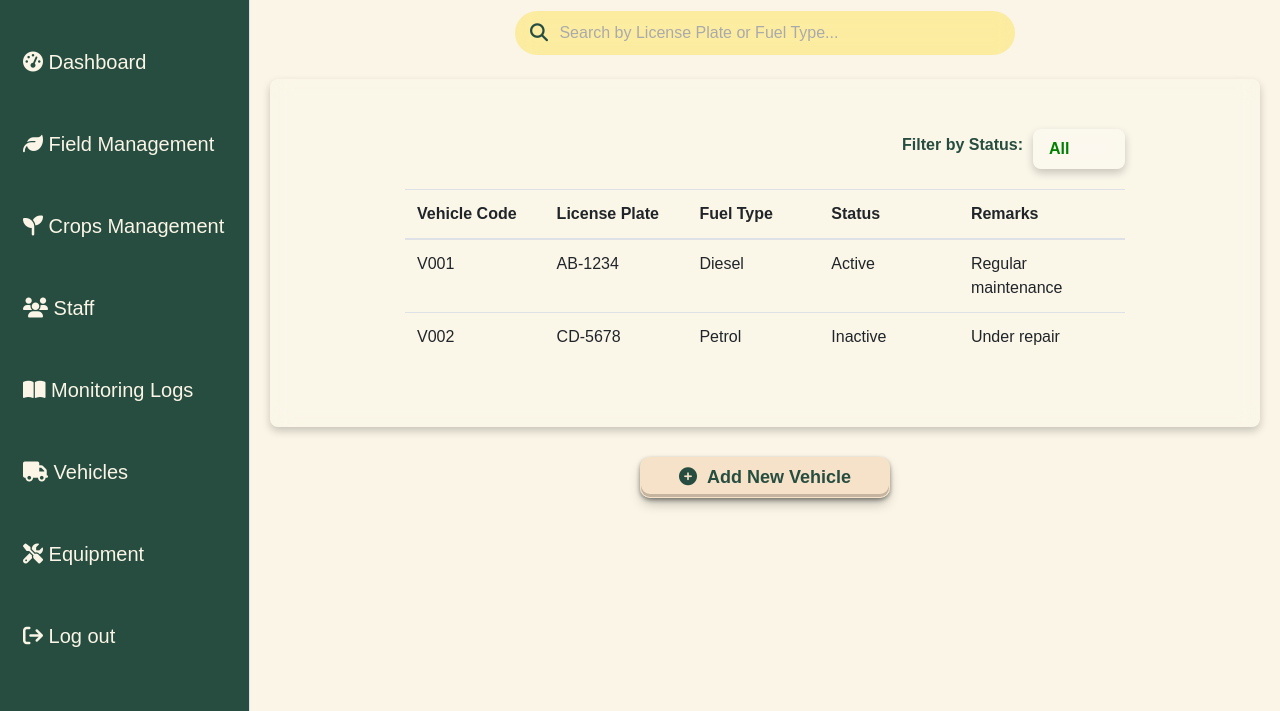
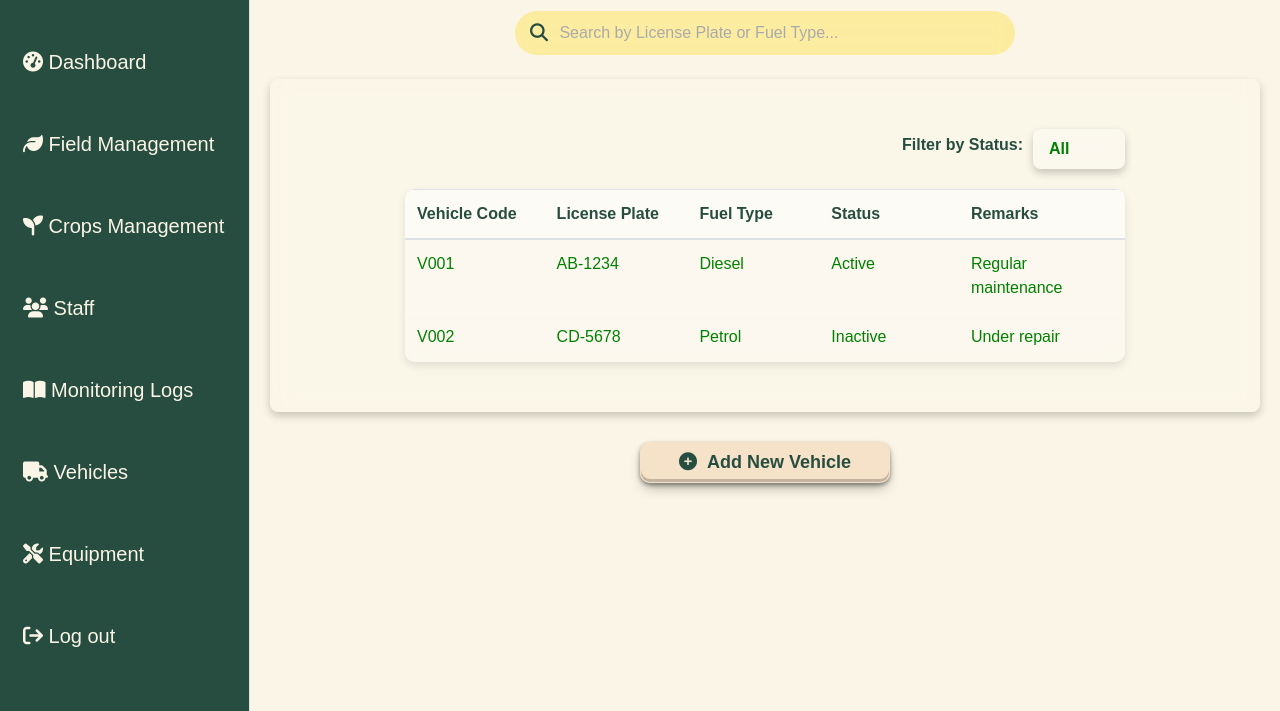
Before and after one commit to pavithraniperera/Green-shadow-Project, a plain HTML site: page FrontEnd/GreenShadow-frontEnd/Vehicle.html in a window 1280 px wide. Shown: the part 89-800 px from the top of the page. Drawn offline with nearby package versions, Linux system fonts and the light colour scheme.

Commit message:
add Vehicle window ui styles

```diff
--- a/FrontEnd/GreenShadow-frontEnd/assets/Styles/Staff.css
+++ b/FrontEnd/GreenShadow-frontEnd/assets/Styles/Staff.css
@@ -1,12 +1,12 @@
 
     /* Container for the table */
-.staff-table-container {
+.staff-table-container ,.vehicle-container{
     overflow-x: auto;
     padding: 1rem;
 }
 
 /* Glass-look table styling */
-.staff-table {
+.staff-table,.vehicle-table {
     width: 100%;
     border-collapse: collapse;
     margin: 0 auto;
@@ -18,7 +18,7 @@
 }
 
 /* Table headers */
-.staff-table th {
+.staff-table th ,.vehicle-table th{
     padding: 12px;
     text-align: left;
     background: rgba(255, 255, 255, 0.4); /* Slightly darker for headers */
@@ -27,14 +27,14 @@
 }
 
 /* Table data */
-.staff-table td {
+.staff-table td ,.vehicle-table td{
     padding: 12px;
     color: green;
     border-bottom: 1px solid rgba(255, 255, 255, 0.2);
 }
 
 /* Table rows hover effect */
-.staff-table tbody tr:hover {
+.staff-table tbody tr:hover,.vehicle-table tbody tr:hover {
     background: rgba(255, 255, 255, 0.3); /* Slightly darker on hover */
     cursor: pointer;
 }
```
